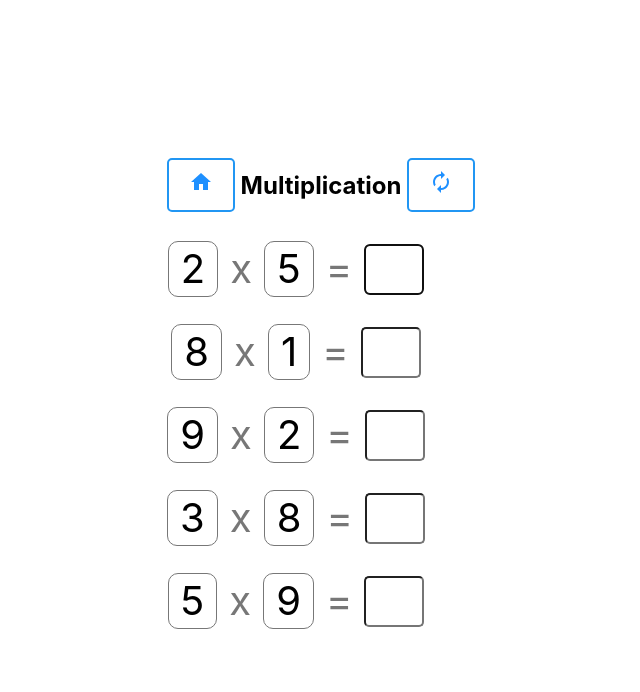
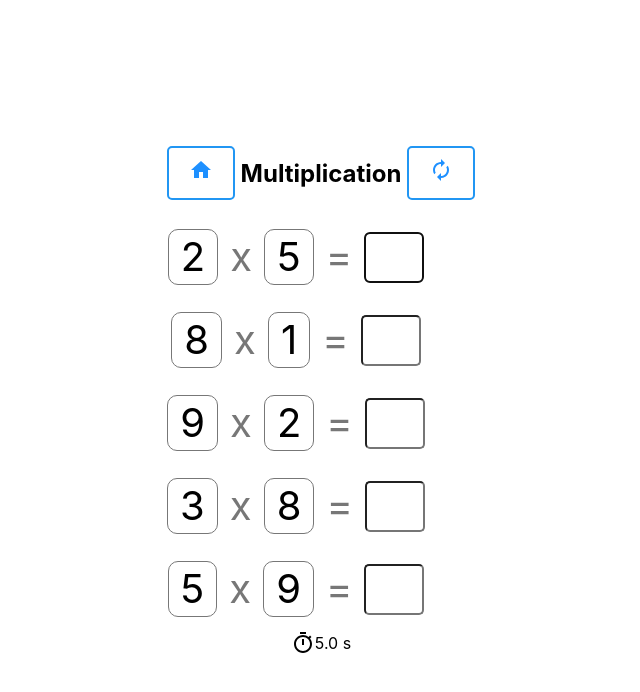
Before and after one commit to mbdaryanto/math-tutor, a Next.js app: page /multiplication in a window 1280 px wide. Shown: the top 692 px of the page, without its empty margins (319-959 px from the left). Built offline with nearby package versions, Linux system fonts and the light colour scheme.

Commit message:
adding timer

```diff
--- a/package.json
+++ b/package.json
@@ -11,6 +11,7 @@
     "@material-ui/core": "^4.11.0",
     "@material-ui/icons": "^4.9.1",
     "classnames": "^2.2.6",
+    "moment": "^2.27.0",
     "next": "9.5.2",
     "react": "16.13.1",
     "react-dom": "16.13.1"
--- a/pages/multiplication.tsx
+++ b/pages/multiplication.tsx
@@ -4,9 +4,11 @@ import { useEffect, useState, useRef } from 'react'
 import CheckIcon from '@material-ui/icons/Check'
 import HomeIcon from '@material-ui/icons/Home'
 import AutorenewIcon from '@material-ui/icons/Autorenew'
+import TimerIcon from '@material-ui/icons/Timer'
 import styles from '../styles/Home.module.css'
 import { useRouter } from 'next/router'
 import classNames from 'classnames'
+import moment from 'moment'
 
 interface QueryString {
   min?: string
@@ -19,6 +21,8 @@ const Multiplication = () => {
   const [isLoading, setLoading] = useState(false);
   const [questions, setQuestions] = useState<Question[]>([]);
   const [results, setResults] = useState<string[]>([]);
+  const [startTime, setStartTime] = useState(moment());
+  const [stopwatch, setStopwatch] = useState(moment.duration(0));
 
   const query: QueryString = router.query as QueryString;
 
@@ -35,9 +39,19 @@ const Multiplication = () => {
     })))
     setResults(arr)
     setLoading(false)
+    setStartTime(moment())
   }
 
   useEffect(reset, [min, max, count])
+  useEffect(() => {
+    const intervalId = setInterval(() => {
+      const isAllCorrect = questions.every((question, index) => isAnswerCorrect(question, results[index]))
+      if (!isAllCorrect) {
+        setStopwatch(moment.duration(moment().diff(startTime)))
+      }
+    }, 100)
+    return () => clearInterval(intervalId)
+  }, [startTime, questions, results])
 
   const handleResultChange = (changeIndex: number) => (newValue: string) => {
     setResults(results.map((oldValue, index) => index === changeIndex ? newValue : oldValue))
@@ -80,6 +94,12 @@ const Multiplication = () => {
               focused={index === firstIncorrectIndex}
             />
           ))}
+        </div>
+        <div className={styles.timer}>
+          <TimerIcon/>{' '}
+          {stopwatch.asSeconds().toFixed(1)}
+          {' '}
+          s
         </div>
       </main>
     </div>
--- a/styles/Home.module.css
+++ b/styles/Home.module.css
@@ -209,3 +209,9 @@
   font-size: 1.5rem;
   text-align: center;
 }
+
+.timer {
+  display: flex;
+  align-items: center;
+  justify-content: center;
+}
```
Also changed, not shown: pages/addition.tsx (+21 -0 lines), pages/subtraction.tsx (+20 -0 lines), 1 other file (tests, documents, lock files or other folders).
